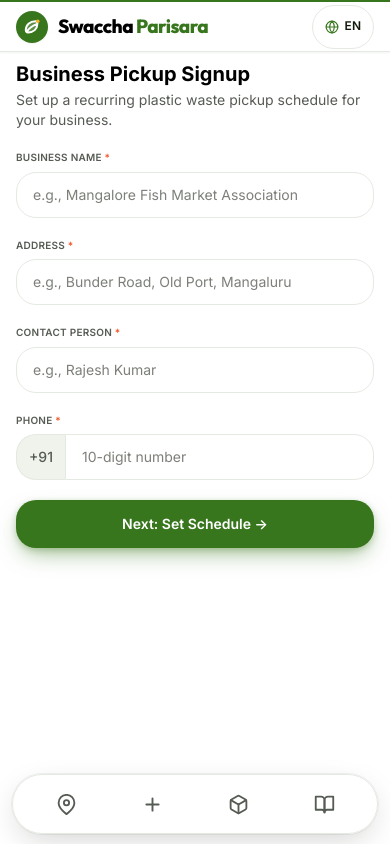
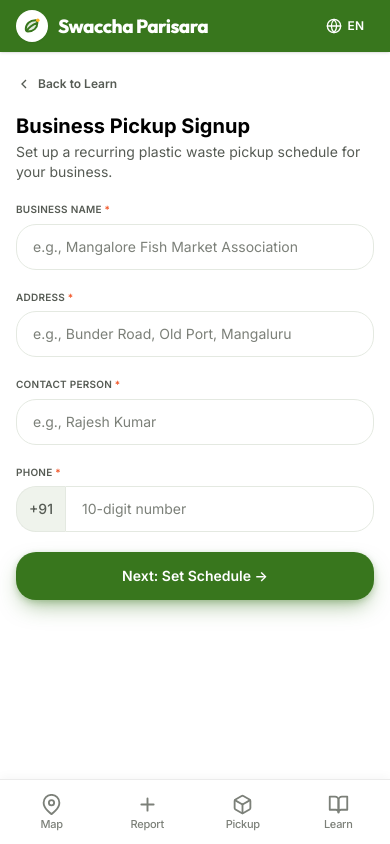
Before and after one commit to pavithrabhat9/swaccha_parisara, a React (Vite) app: page /business in a window 390 px wide. Built offline with nearby package versions, Linux system fonts and the light colour scheme.

Commit message:
feat: update layout components for improved responsiveness and UI consistency

```diff
--- a/src/components/layout/AppShell.jsx
+++ b/src/components/layout/AppShell.jsx
@@ -27,7 +27,7 @@ export default function AppShell({ children }) {
           flex-1 relative w-full min-w-0 max-w-full
           ${isMapPage
             ? 'md:pt-16'
-            : 'pb-24 md:pb-10 md:pt-16'
+            : 'pt-[52px] pb-20 md:pb-10 md:pt-16'
           }
         `}
       >
--- a/src/components/layout/BottomNav.jsx
+++ b/src/components/layout/BottomNav.jsx
@@ -48,9 +48,9 @@ const NAV_ITEMS = [
 ];
 
 /**
- * Single responsive navigation component (icons only — all 4 items styled uniformly):
- * - Mobile (<768px): fixed floating rounded bottom bar with active green pill for whichever tab is active.
- * - Desktop (≥768px): slim top bar with stylish brand wordmark on left, uniform icon dock centered, language menu on right.
+ * Single responsive navigation component (all 4 items styled uniformly):
+ * - Mobile (<768px): fixed full-width pure-white bottom bar with icon + tab name.
+ * - Desktop (≥768px): slim green top bar with white wordmark on left, uniform nav dock centered, language menu on right.
  */
 export default function BottomNav() {
   const location = useLocation();
@@ -61,32 +61,31 @@ export default function BottomNav() {
 
   return (
     <>
-      {/* === DESKTOP NAV (≥768px) — slim top bar === */}
+      {/* === DESKTOP NAV (≥768px) — slim green top bar === */}
       <nav
         aria-label="Primary"
-        className="hidden md:flex fixed top-0 left-0 right-0 z-[1200] bg-white/95 glass border-t-2 border-t-primary border-b border-b-border h-16 px-6 items-center justify-between shadow-xs"
+        className="hidden md:flex fixed top-0 left-0 right-0 z-[1200] bg-primary h-16 px-6 items-center justify-between shadow-sm"
       >
-        {/* Brand Logo + Stylish Wordmark (no subtitle) */}
+        {/* Brand Logo + Stylish Wordmark (inverted on green header) */}
         <button
           type="button"
           onClick={() => navigate('/')}
           className="flex items-center gap-3 press-scale cursor-pointer text-left"
         >
-          <BrandMark className="w-9 h-9 shadow-xs rounded-xl" />
+          <BrandMark inverted className="w-9 h-9 shadow-xs rounded-xl" />
           {isEnglish ? (
-            <span className="font-brand text-[21px] font-extrabold tracking-[-0.03em] leading-none">
-              <span className="text-black">Swaccha</span>{' '}
-              <span className="text-primary">Parisara</span>
+            <span className="font-brand text-[21px] font-extrabold tracking-[-0.03em] leading-none text-white">
+              Swaccha Parisara
             </span>
           ) : (
-            <span className="font-brand text-xl font-extrabold text-primary tracking-tight leading-none">
+            <span className="font-brand text-xl font-extrabold text-white tracking-tight leading-none">
               {title}
             </span>
           )}
         </button>
 
-        {/* Center Icon-Only Dock — all 4 tabs treated uniformly */}
-        <div className="absolute left-1/2 -translate-x-1/2 flex items-center gap-1.5 bg-sunken p-1.5 rounded-full border border-border">
+        {/* Center Nav Dock — all 4 tabs treated uniformly */}
+        <div className="absolute left-1/2 -translate-x-1/2 flex items-center gap-1 bg-white p-1.5 rounded-full shadow-xs">
           {NAV_ITEMS.map(item => {
             const isActive = location.pathname === item.path;
             const label = t(item.labelKey);
@@ -99,21 +98,16 @@ export default function BottomNav() {
                 aria-label={label}
                 aria-current={isActive ? 'page' : undefined}
                 className={`
-                  group relative touch-target h-10 px-4 rounded-full flex items-center justify-center
-                  transition-all duration-200 press-scale cursor-pointer
+                  touch-target h-10 px-4 rounded-full flex items-center justify-center gap-2
+                  text-caption font-semibold transition-all duration-200 press-scale cursor-pointer
                   ${isActive
                     ? 'bg-primary text-white shadow-pill'
-                    : 'text-muted hover:text-primary hover:bg-white'
+                    : 'text-muted hover:text-primary hover:bg-primary-lighter'
                   }
                 `}
               >
                 {item.icon(isActive)}
-                <span
-                  role="tooltip"
-                  className="nav-tooltip px-2.5 py-1 rounded-lg bg-primary-dark text-white text-[11px] font-semibold shadow-elevated z-50"
-                >
-                  {label}
-                </span>
+                <span>{label}</span>
               </button>
             );
           })}
@@ -125,15 +119,13 @@ export default function BottomNav() {
         </div>
       </nav>
 
-      {/* === MOBILE NAV (<768px) — floating rounded icon-only bottom bar (all 4 tabs uniform) === */}
-      <div
-        className="md:hidden fixed bottom-0 left-0 right-0 z-[1200] pointer-events-none px-3 pb-2.5"
-        style={{ paddingBottom: 'calc(env(safe-area-inset-bottom, 0px) + 10px)' }}
+      {/* === MOBILE NAV (<768px) — fixed edge-to-edge white bottom bar with icons + tab names === */}
+      <nav
+        aria-label="Primary"
+        className="md:hidden fixed bottom-0 left-0 right-0 z-[1200] bg-white border-t border-black/8 shadow-[0_-2px_10px_rgba(0,0,0,0.04)]"
+        style={{ paddingBottom: 'env(safe-area-inset-bottom, 0px)' }}
       >
-        <nav
-          aria-label="Primary"
-          className="pointer-events-auto w-full max-w-sm mx-auto bg-white/95 glass rounded-full shadow-nav border border-border px-2.5 h-15 flex items-center justify-around"
-        >
+        <div className="flex items-center justify-around h-16 px-1 bg-white">
           {NAV_ITEMS.map(item => {
             const isActive = location.pathname === item.path;
             const label = t(item.labelKey);
@@ -146,20 +138,27 @@ export default function BottomNav() {
                 aria-label={label}
                 aria-current={isActive ? 'page' : undefined}
                 className={`
-                  touch-target h-11 px-4 rounded-full flex items-center justify-center
-                  transition-all duration-200 press-scale cursor-pointer
+                  flex-1 flex flex-col items-center justify-center gap-1 py-1.5 px-2
+                  touch-target transition-colors duration-200 press-scale cursor-pointer
                   ${isActive
-                    ? 'bg-primary text-white shadow-pill'
-                    : 'text-muted hover:text-primary'
+                    ? 'text-primary'
+                    : 'text-muted-light hover:text-primary'
                   }
                 `}
               >
                 {item.icon(isActive)}
+                <span
+                  className={`text-[11px] leading-none tracking-tight ${
+                    isActive ? 'font-bold text-primary' : 'font-medium text-muted-light'
+                  }`}
+                >
+                  {label}
+                </span>
               </button>
             );
           })}
-        </nav>
-      </div>
+        </div>
+      </nav>
     </>
   );
 }
--- a/src/components/layout/LanguageMenu.jsx
+++ b/src/components/layout/LanguageMenu.jsx
@@ -41,14 +41,13 @@ export default function LanguageMenu({ compact = false }) {
         aria-expanded={open}
         aria-haspopup="listbox"
         className={`
-          touch-target inline-flex items-center justify-center gap-1.5 rounded-full
-          border border-border bg-white text-ink font-semibold
-          hover:border-primary/40 hover:bg-primary-lighter transition-colors cursor-pointer
-          ${compact ? 'h-9 px-3 text-caption' : 'h-10 px-3.5 text-caption'}
+          touch-target inline-flex items-center justify-center gap-1.5 rounded-lg
+          text-white font-semibold hover:bg-white/15 transition-colors cursor-pointer
+          ${compact ? 'h-9 px-2.5 text-caption' : 'h-10 px-3 text-caption'}
         `}
       >
-        <GlobeIcon className="w-3.5 h-3.5 text-primary" />
-        <span>{current.code === 'kn' ? 'ಕನ್ನಡ' : 'EN'}</span>
+        <GlobeIcon className="w-4 h-4 text-white" />
+        <span className="text-white">{current.code === 'kn' ? 'ಕನ್ನಡ' : 'EN'}</span>
       </button>
 
       {open && (
--- a/src/components/layout/TopBar.jsx
+++ b/src/components/layout/TopBar.jsx
@@ -16,21 +16,20 @@ export default function TopBar() {
 
   return (
     <header
-      className="md:hidden fixed top-0 left-0 right-0 z-[1200] h-[52px] bg-white/95 glass border-t-2 border-t-primary border-b border-b-border px-4 flex items-center justify-between gap-3 shadow-xs"
+      className="md:hidden fixed top-0 left-0 right-0 z-[1200] h-[52px] bg-primary px-4 flex items-center justify-between gap-3 shadow-sm"
     >
       <button
         type="button"
         onClick={() => navigate('/')}
         className="flex items-center gap-2.5 min-w-0 press-scale cursor-pointer text-left"
       >
-        <BrandMark className="w-8 h-8 shrink-0 shadow-xs rounded-xl" />
+        <BrandMark inverted className="w-8 h-8 shrink-0 shadow-xs rounded-xl" />
         {isEnglish ? (
-          <span className="font-brand text-[19px] font-extrabold tracking-[-0.03em] leading-none truncate">
-            <span className="text-black">Swaccha</span>{' '}
-            <span className="text-primary">Parisara</span>
+          <span className="font-brand text-[19px] font-extrabold tracking-[-0.03em] leading-none text-white truncate">
+            Swaccha Parisara
           </span>
         ) : (
-          <span className="font-brand text-[18px] font-extrabold text-primary tracking-tight leading-none truncate">
+          <span className="font-brand text-[18px] font-extrabold text-white tracking-tight leading-none truncate">
             {title}
           </span>
         )}
--- a/src/components/ui/Icons.jsx
+++ b/src/components/ui/Icons.jsx
@@ -79,19 +79,20 @@ export const GlobeIcon = ({ className = "w-4 h-4" }) => (
 );
 
 /**
- * BrandMark — custom Swachha Parisara mark (leaf + circular loop in brand green).
+ * BrandMark — custom Swachha Parisara mark (leaf + circular loop).
+ * Supports `inverted` for placement on the primary green top header.
  */
-export const BrandMark = ({ className = "w-9 h-9" }) => (
+export const BrandMark = ({ className = "w-9 h-9", inverted = false }) => (
   <svg className={className} viewBox="0 0 36 36" fill="none" aria-hidden="true">
-    <rect width="36" height="36" rx="11" fill="#38761d" />
+    <rect width="36" height="36" rx="11" fill={inverted ? "#ffffff" : "#38761d"} />
     <path
       d="M25.5 13.5C25.5 19.5 20.5 24.5 13.5 24.5C11.8 24.5 10.5 23.8 10.5 22C10.5 16 15.5 11 22.5 11C24.2 11 25.5 11.8 25.5 13.5Z"
-      fill="#e3eedd"
-      fillOpacity="0.22"
+      fill={inverted ? "#38761d" : "#e3eedd"}
+      fillOpacity={inverted ? "0.16" : "0.22"}
     />
     <path
       d="M12 23.5C14.5 19.5 18.5 16.5 24 14.5M24 14.5C24 20.2 19.6 24.2 13.5 24.2C11.9 24.2 11 23.1 11 21.5C11 15.6 15.6 11.5 22 11.5C23.4 11.5 24 12.4 24 14.5Z"
-      stroke="#ffffff"
+      stroke={inverted ? "#38761d" : "#ffffff"}
       strokeWidth="2.2"
       strokeLinecap="round"
       strokeLinejoin="round"
```
Also changed, not shown: src/pages/MapPage.jsx (+5 -5 lines).
